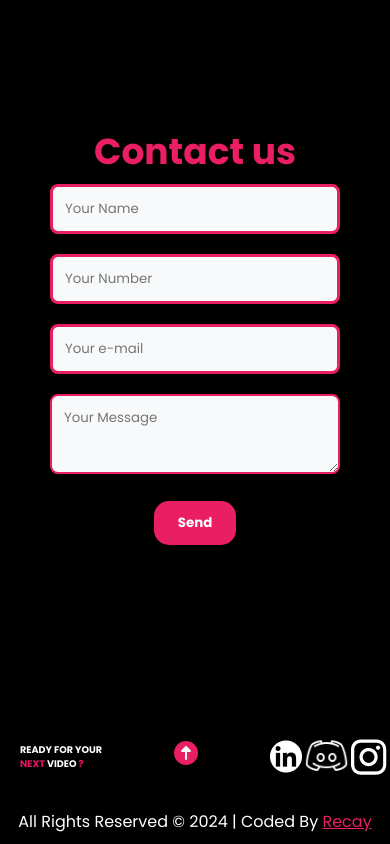
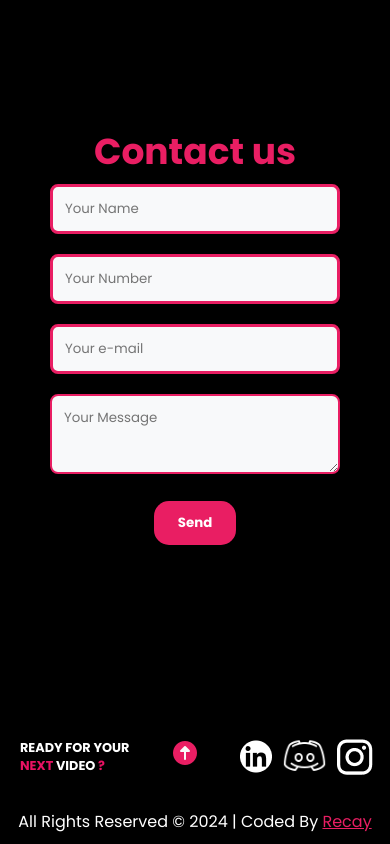
Before and after one commit to recay26/Sf-portfolio, a plain HTML site: page index.html in a window 390 px wide. Shown: the part 3917-4761 px from the top of the page. Drawn offline with Linux system fonts and the light colour scheme.

Commit message:
Add files via upload

```diff
--- a/style.css
+++ b/style.css
@@ -350,13 +350,15 @@ footer a:hover{
         gap: 2px;
     }
     .ready{
-        font-size: 0.6em;
+        font-size: 0.8em;
     }
     .ready img{
         width: 10px;
     }
     #sm{
         width: 100px;
+        gap: 10px;
+        margin-right: 30px;
     }
     .contact-form{
         text-align: center;
```
